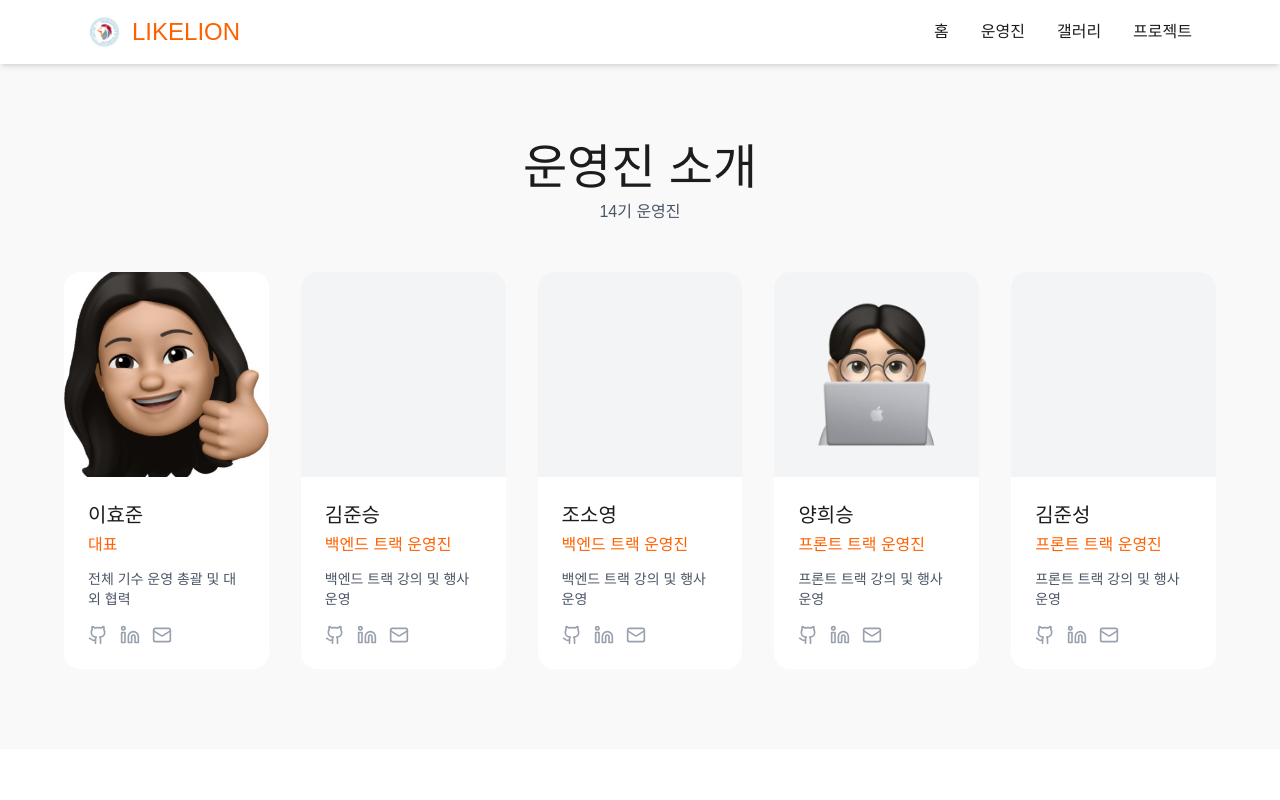
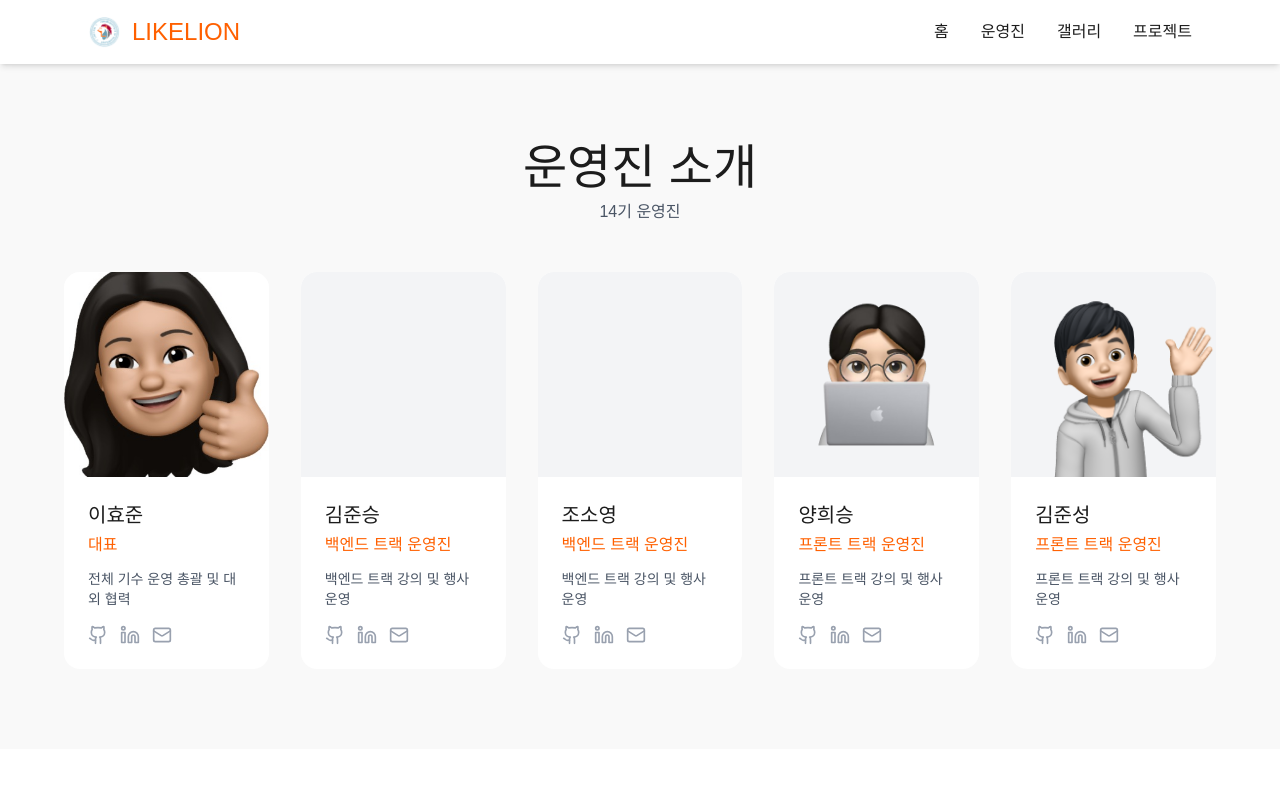
Before and after one commit to LikeLion-Yonam-Institute-of-Technology/LikeLion_Homepage, a Next.js app: page /team in a window 1280 px wide. Shown: the top 800 px of the page. Built offline with nearby package versions, Linux system fonts and the light colour scheme.

Commit message:
feat: 운영진 사진 추가

```diff
--- a/app/data/team.ts
+++ b/app/data/team.ts
@@ -31,7 +31,7 @@ export const teamMembers = [
     name: "김준성",
     role: "프론트 트랙 운영진",
     description: "프론트 트랙 강의 및 행사 운영",
-    image: "",
+    image: "/assets/teams/KJS.png",
     generation: "14기",
   },
 ];
```
Also changed, not shown: public/assets/teams/KJS.png (added).
